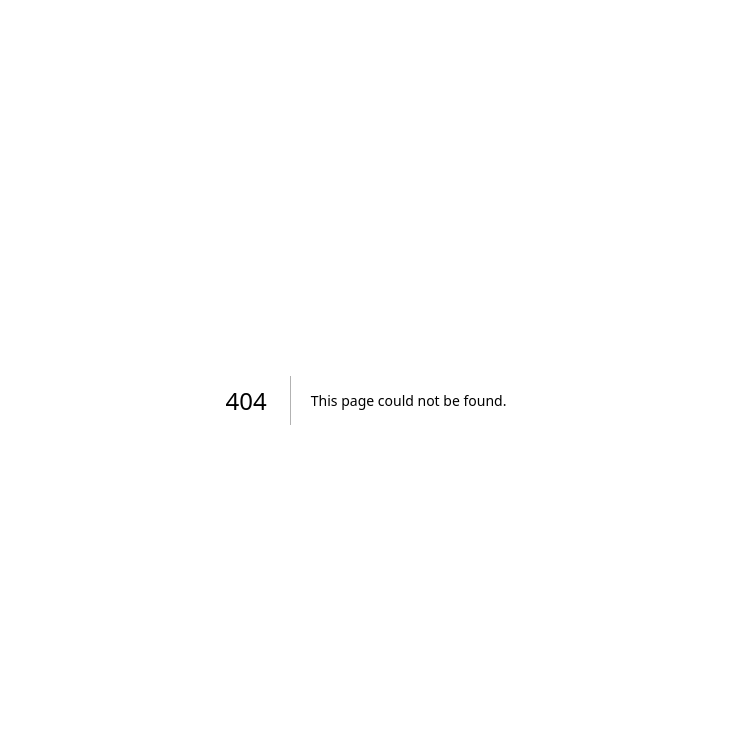
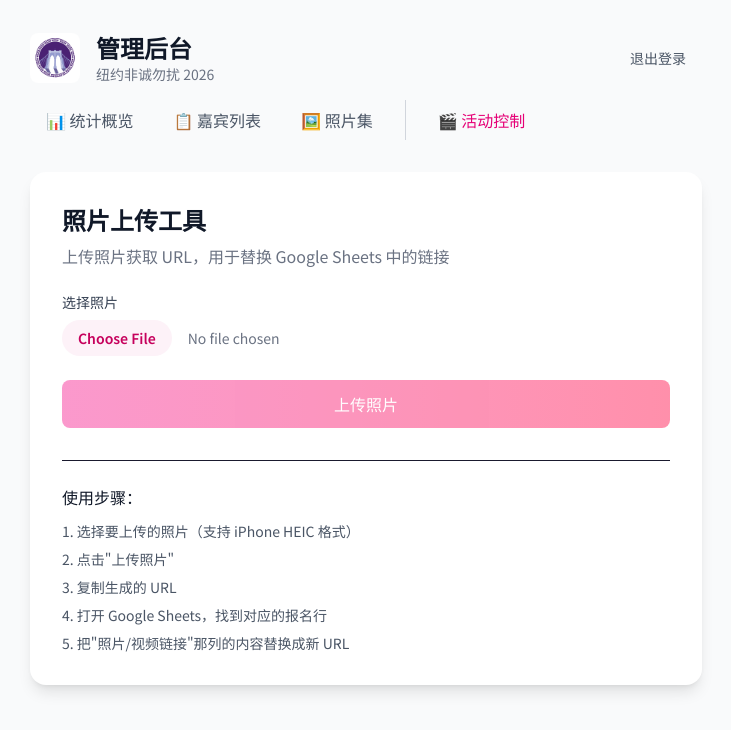
Before and after one commit to CharlieLi16/FEICHENGWURAO, a Next.js app: page /admin/upload in a window 1280 px wide. Before the commit this address had no page. Shown: the top 730 px of the page, without its empty margins (274-1005 px from the left). Built offline with nearby package versions, Linux system fonts and the light colour scheme.

Commit message:
Add admin photo upload tool for replacing broken images

```diff
--- /dev/null
+++ b/app/admin/upload/page.tsx
@@ -0,0 +1,164 @@
+"use client";
+
+import { useState } from "react";
+import AdminHeader from "@/components/AdminHeader";
+
+export default function AdminUploadPage() {
+  const [file, setFile] = useState<File | null>(null);
+  const [uploading, setUploading] = useState(false);
+  const [uploadedUrl, setUploadedUrl] = useState("");
+  const [error, setError] = useState("");
+  const [copied, setCopied] = useState(false);
+
+  const handleUpload = async () => {
+    if (!file) return;
+
+    setUploading(true);
+    setError("");
+    setUploadedUrl("");
+
+    try {
+      // Convert HEIC if needed
+      let uploadFile = file;
+      if (file.type === "image/heic" || file.type === "image/heif" ||
+          file.name.toLowerCase().endsWith(".heic") || file.name.toLowerCase().endsWith(".heif")) {
+        const heic2any = (await import("heic2any")).default;
+        const blob = await heic2any({
+          blob: file,
+          toType: "image/jpeg",
+          quality: 0.9,
+        });
+        const resultBlob = Array.isArray(blob) ? blob[0] : blob;
+        uploadFile = new File([resultBlob], file.name.replace(/\.heic$/i, ".jpg"), { type: "image/jpeg" });
+      }
+
+      const formData = new FormData();
+      formData.append("file", uploadFile);
+      formData.append("name", "admin-upload");
+
+      const response = await fetch("/api/upload", {
+        method: "POST",
+        body: formData,
+      });
+
+      if (!response.ok) {
+        throw new Error("上传失败");
+      }
+
+      const data = await response.json();
+      setUploadedUrl(data.fileUrl);
+    } catch (err) {
+      setError(err instanceof Error ? err.message : "上传失败");
+    } finally {
+      setUploading(false);
+    }
+  };
+
+  const handleCopy = () => {
+    navigator.clipboard.writeText(uploadedUrl);
+    setCopied(true);
+    setTimeout(() => setCopied(false), 2000);
+  };
+
+  return (
+    <div className="min-h-screen bg-gray-50 py-8 px-4">
+      <div className="max-w-2xl mx-auto">
+        <AdminHeader />
+
+        <div className="bg-white rounded-2xl shadow-lg p-8">
+          <h1 className="text-2xl font-bold text-gray-900 mb-2">照片上传工具</h1>
+          <p className="text-gray-500 mb-6">上传照片获取 URL，用于替换 Google Sheets 中的链接</p>
+
+          {/* File Input */}
+          <div className="mb-6">
+            <label className="block mb-2 text-sm font-medium text-gray-700">
+              选择照片
+            </label>
+            <input
+              type="file"
+              accept="image/*"
+              onChange={(e) => {
+                setFile(e.target.files?.[0] || null);
+                setUploadedUrl("");
+                setError("");
+              }}
+              className="block w-full text-sm text-gray-500 file:mr-4 file:py-2 file:px-4 file:rounded-full file:border-0 file:text-sm file:font-semibold file:bg-pink-50 file:text-pink-700 hover:file:bg-pink-100"
+            />
+            {file && (
+              <div className="mt-3">
+                <p className="text-sm text-gray-600">
+                  已选择: {file.name} ({(file.size / 1024 / 1024).toFixed(2)} MB)
+                </p>
+                {file.type.startsWith("image/") && (
+                  <img
+                    src={URL.createObjectURL(file)}
+                    alt="Preview"
+                    className="mt-2 max-h-48 rounded-lg"
+                  />
+                )}
+              </div>
+            )}
+          </div>
+
+          {/* Upload Button */}
+          <button
+            onClick={handleUpload}
+            disabled={!file || uploading}
+            className="w-full py-3 rounded-lg font-medium bg-gradient-to-r from-pink-500 to-rose-500 text-white hover:opacity-90 transition-opacity disabled:opacity-50 disabled:cursor-not-allowed"
+          >
+            {uploading ? "上传中..." : "上传照片"}
+          </button>
+
+          {/* Error */}
+          {error && (
+            <div className="mt-4 p-4 bg-red-50 border border-red-200 rounded-lg text-red-700">
+              {error}
+            </div>
+          )}
+
+          {/* Success */}
+          {uploadedUrl && (
+            <div className="mt-6 p-4 bg-green-50 border border-green-200 rounded-lg">
+              <p className="text-green-700 font-medium mb-2">✅ 上传成功！</p>
+              <p className="text-sm text-gray-600 mb-3">复制下面的 URL 到 Google Sheets：</p>
+              <div className="flex gap-2">
+                <input
+                  type="text"
+                  value={uploadedUrl}
+                  readOnly
+                  className="flex-1 px-3 py-2 bg-white border border-gray-300 rounded-lg text-sm font-mono"
+                />
+                <button
+                  onClick={handleCopy}
+                  className="px-4 py-2 bg-blue-500 text-white rounded-lg font-medium hover:bg-blue-600 transition-colors"
+                >
+                  {copied ? "已复制!" : "复制"}
+                </button>
+              </div>
+              <div className="mt-4">
+                <p className="text-sm text-gray-600 mb-2">预览：</p>
+                <img
+                  src={uploadedUrl}
+                  alt="Uploaded"
+                  className="max-h-64 rounded-lg"
+                />
+              </div>
+            </div>
+          )}
+
+          {/* Instructions */}
+          <div className="mt-8 pt-6 border-t">
+            <h3 className="font-medium text-gray-900 mb-3">使用步骤：</h3>
+            <ol className="list-decimal list-inside space-y-2 text-gray-600 text-sm">
+              <li>选择要上传的照片（支持 iPhone HEIC 格式）</li>
+              <li>点击"上传照片"</li>
+              <li>复制生成的 URL</li>
+              <li>打开 Google Sheets，找到对应的报名行</li>
+              <li>把"照片/视频链接"那列的内容替换成新 URL</li>
+            </ol>
+          </div>
+        </div>
+      </div>
+    </div>
+  );
+}
```
